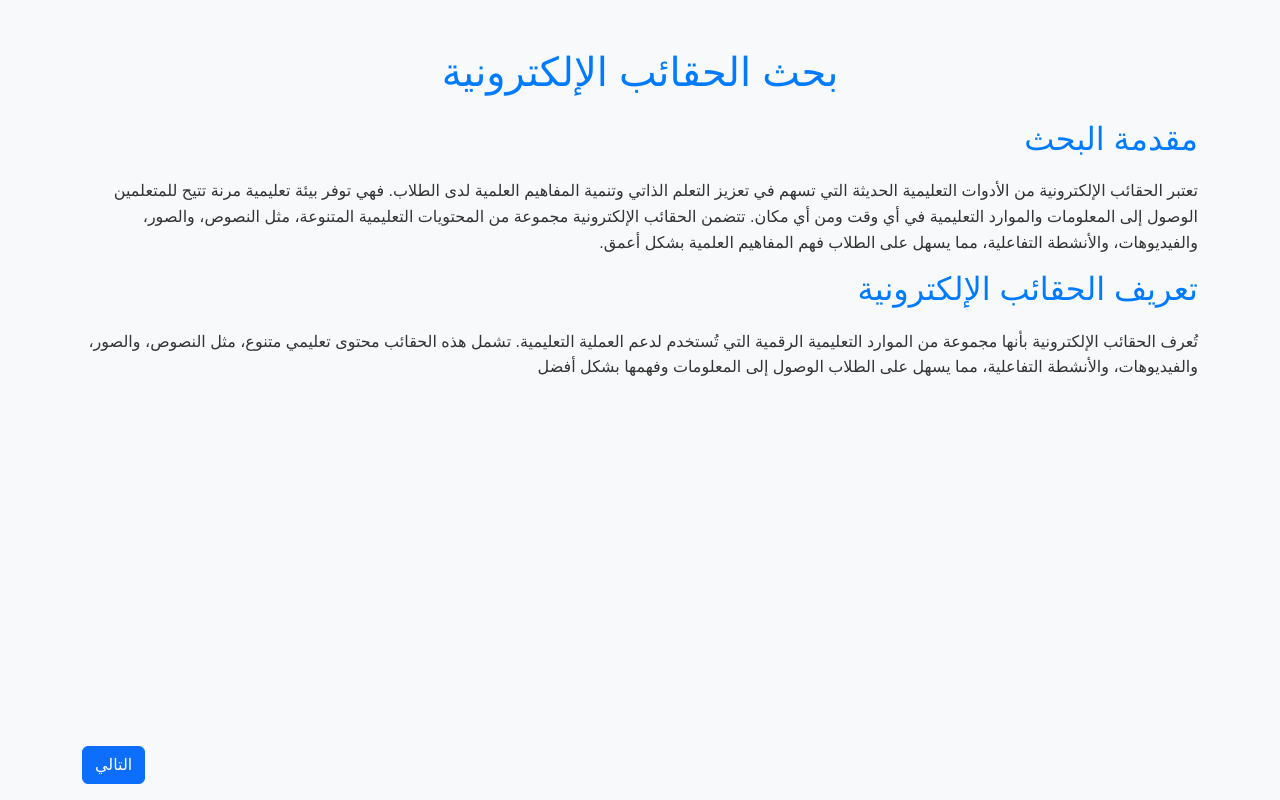
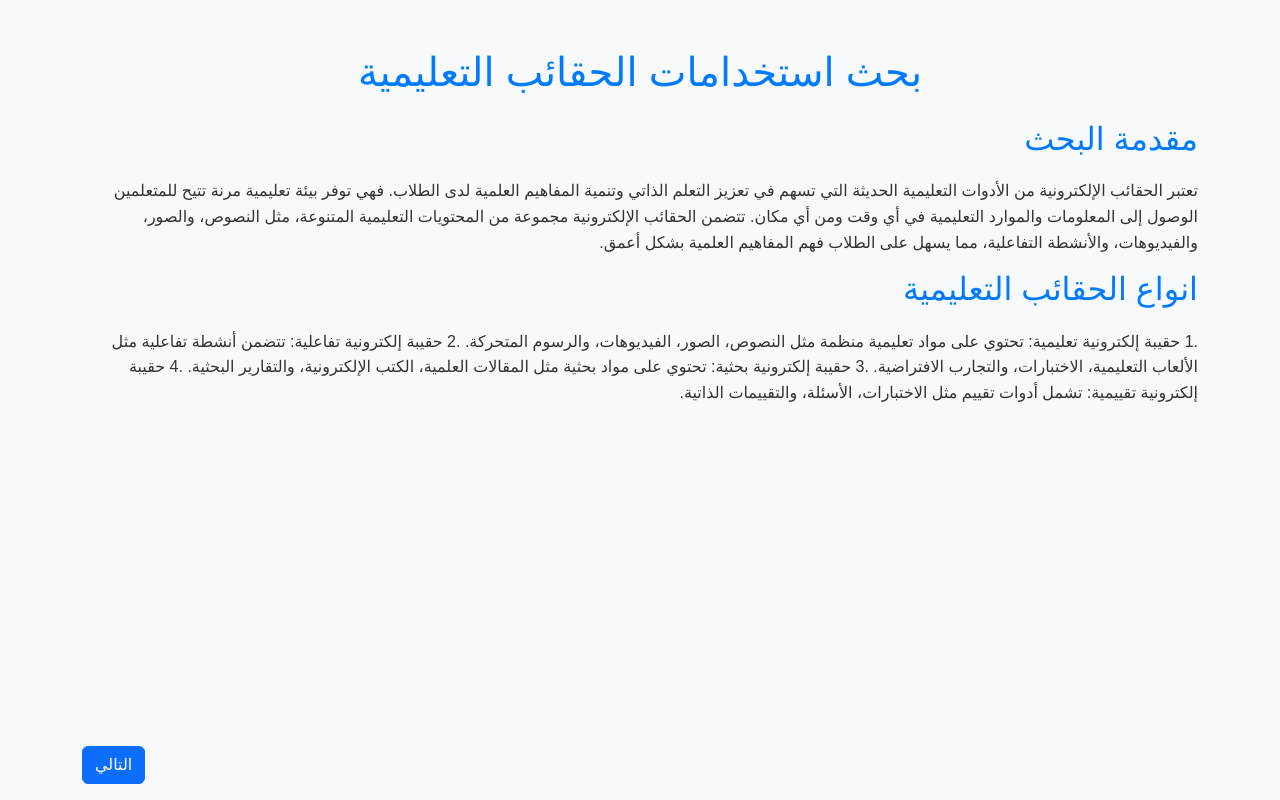
Before and after one commit to ALbody/-, a plain HTML site: page index.html in a window 1280 px wide. Drawn offline with nearby package versions, Linux system fonts and the light colour scheme; files that its build step writes are made by us from their sources; files whose address does not match are found by name.

Commit message:
index.html

```diff
--- a/index.html
+++ b/index.html
@@ -10,15 +10,25 @@
 <body>
   <div class="container py-5">
     <header class="text-center mb-4">
-      <h1>بحث الحقائب الإلكترونية</h1>
+      <h1>بحث استخدامات الحقائب التعليمية</h1>
     </header>
     <section>
       <h2>مقدمة البحث</h2>
       <p>
             تعتبر الحقائب الإلكترونية من الأدوات التعليمية الحديثة التي تسهم في تعزيز التعلم الذاتي وتنمية المفاهيم العلمية لدى الطلاب. فهي توفر بيئة تعليمية مرنة تتيح للمتعلمين الوصول إلى المعلومات والموارد التعليمية في أي وقت ومن أي مكان. تتضمن الحقائب الإلكترونية مجموعة من المحتويات التعليمية المتنوعة، مثل النصوص، والصور، والفيديوهات، والأنشطة التفاعلية، مما يسهل على الطلاب فهم المفاهيم العلمية بشكل أعمق.
       </p>
-      <h2>تعريف الحقائب الإلكترونية</h2>
-      <p>تُعرف الحقائب الإلكترونية بأنها مجموعة من الموارد التعليمية الرقمية التي تُستخدم لدعم العملية التعليمية. تشمل هذه الحقائب محتوى تعليمي متنوع، مثل النصوص، والصور، والفيديوهات، والأنشطة التفاعلية، مما يسهل على الطلاب الوصول إلى المعلومات وفهمها بشكل أفضل</p>
+      <h2>انواع الحقائب التعليمية</h2>
+      <p>
+ .1 حقيبة إلكترونية تعليمية: تحتوي على مواد تعليمية منظمة مثل النصوص، الصور، الفيديوهات، والرسوم المتحركة.
+
+.2 حقيبة إلكترونية تفاعلية: تتضمن أنشطة تفاعلية مثل الألعاب التعليمية، الاختبارات، والتجارب الافتراضية.
+
+.3 حقيبة إلكترونية بحثية: تحتوي على مواد بحثية مثل المقالات العلمية، الكتب الإلكترونية، والتقارير البحثية.
+
+.4 حقيبة إلكترونية تقييمية: تشمل أدوات تقييم مثل الاختبارات، الأسئلة، والتقييمات الذاتية.
+
+
+      </p>
       <div class="text-center my-4">
       </div>
     </section>
```
